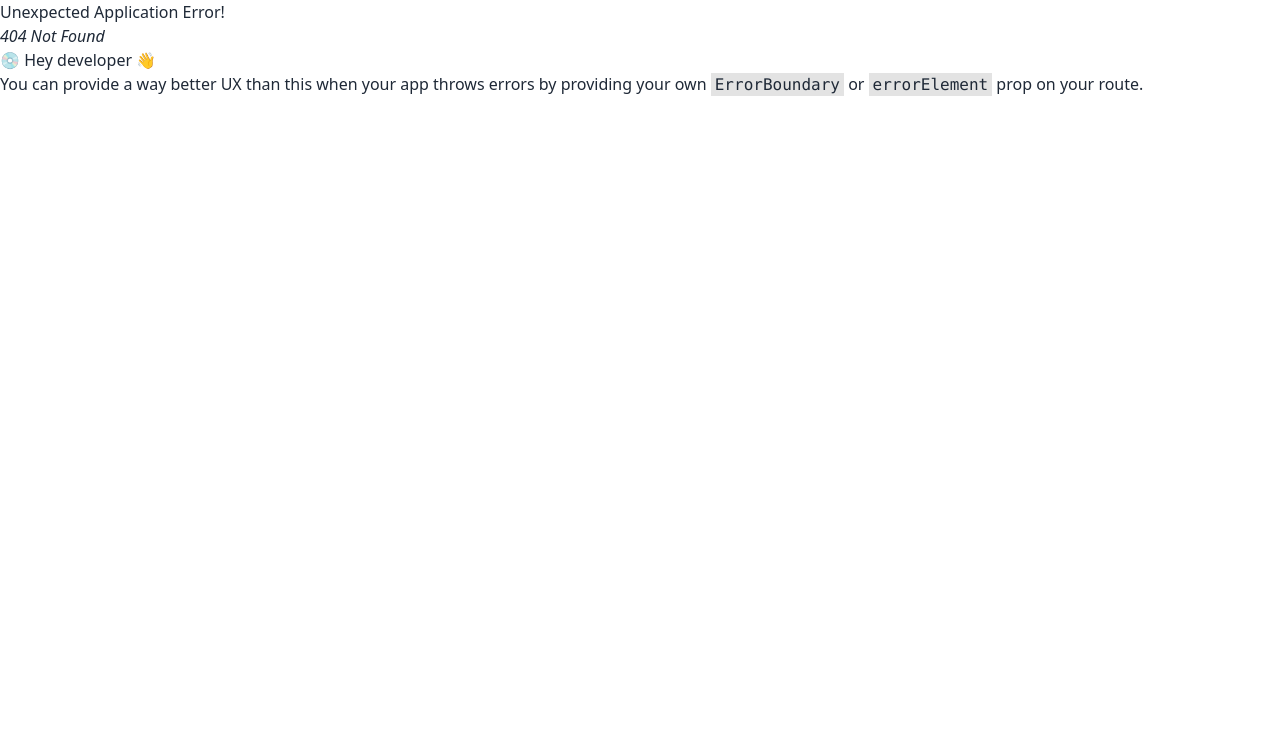
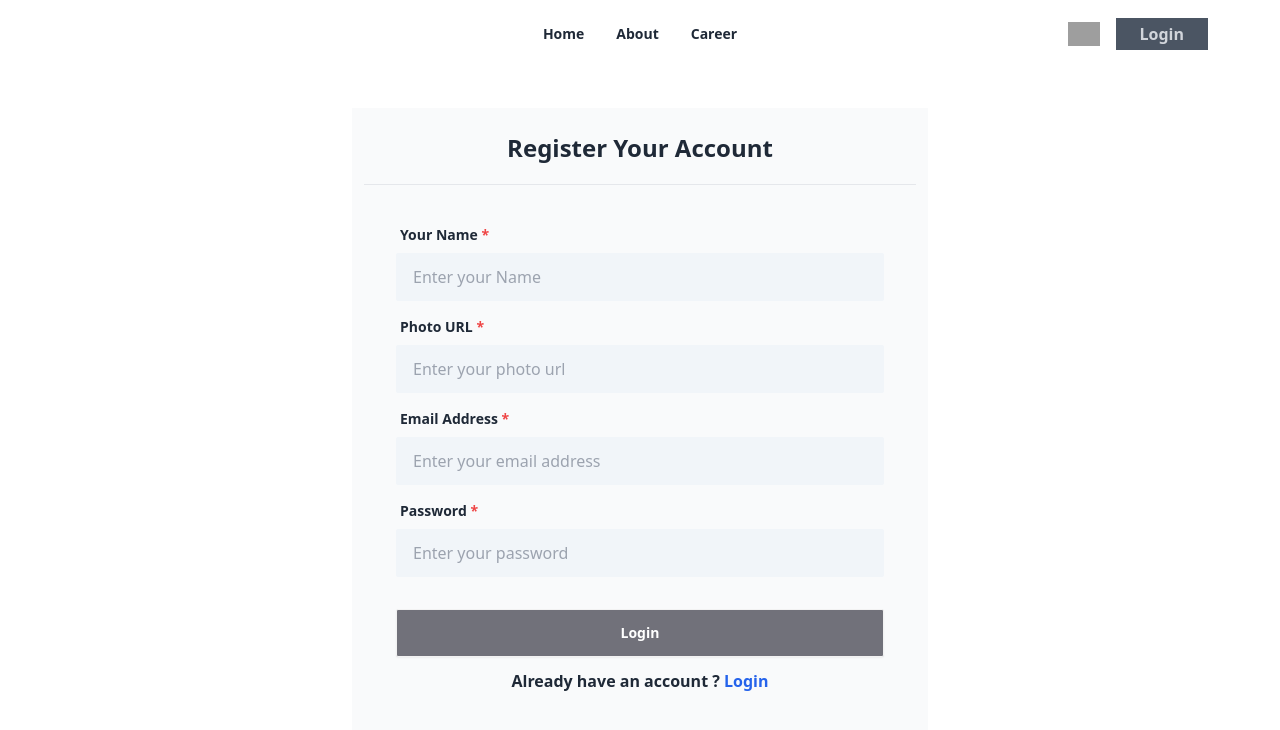
Before and after one commit to rifu28/dragon-auth, a React (Vite) app: page /register in a window 1280 px wide. Before the commit this address had no page. Shown: the top 730 px of the page. Built offline with nearby package versions, Linux system fonts and the light colour scheme; no server answers; grey boxes are pictures that could not be loaded.

Commit message:
unsubscribe

```diff
--- /dev/null
+++ b/src/AuthProvider.jsx
@@ -0,0 +1,29 @@
+import {
+  createUserWithEmailAndPassword,
+  onAuthStateChanged,
+} from "firebase/auth";
+import { createContext, useEffect, useState } from "react";
+import auth from "./firebase.init";
+
+export const AuthContext = createContext(null);
+const AuthProvider = ({ children }) => {
+  const [user, setUser] = useState(null);
+  const createUser = (email, password) => {
+    return createUserWithEmailAndPassword(auth, email, password);
+  };
+  useEffect(() => {
+    const unSubscribe = onAuthStateChanged(auth, (currentUser) => {
+      console.log(currentUser);
+      setUser(currentUser);
+      return () => {
+        unSubscribe();
+      };
+    });
+  }, []);
+  const authInfo = { user, createUser };
+  return (
+    <AuthContext.Provider value={authInfo}>{children}</AuthContext.Provider>
+  );
+};
+
+export default AuthProvider;
--- /dev/null
+++ b/src/Center.jsx
@@ -0,0 +1,11 @@
+import React from "react";
+
+const Center = () => {
+  return (
+    <div className="py-2">
+      <h2 className="text-2xl font-semibold">Center position</h2>
+    </div>
+  );
+};
+
+export default Center;
--- a/src/Home.jsx
+++ b/src/Home.jsx
@@ -1,4 +1,5 @@
 import BreakingNews from "./BreakingNews";
+import Center from "./Center";
 import Header from "./Header";
 import LeftNav from "./LeftNav";
 import Navbar from "./Navbar";
@@ -10,13 +11,12 @@ const Home = () => {
       <Header></Header>
       <BreakingNews></BreakingNews>
       <Navbar></Navbar>
-      <h2 className="font-poppins font-semibold">This is home</h2>
       <div className="grid grid-cols-1 md:grid-cols-4 gap-6">
         <div className="border">
           <LeftNav></LeftNav>
         </div>
         <div className="md:col-span-2 border">
-          <h2 className="text-3xl font-semibold">Center position</h2>
+          <Center></Center>
         </div>
         <div className="border">
           <RightNav></RightNav>
--- /dev/null
+++ b/src/Login.jsx
@@ -0,0 +1,62 @@
+import { Link } from "react-router-dom";
+import Navbar from "./Navbar";
+
+const Login = () => {
+  const handleLogin = (e) => {
+    e.preventDefault();
+    const form = new FormData(e.currentTarget);
+    const email = form.get("email");
+    const password = form.get("password");
+    console.log(email, password);
+  };
+  return (
+    <div>
+      <Navbar></Navbar>
+      <div className="w-1/2 mx-auto mt-10 bg-gray-50 p-3">
+        <h2 className="text-2xl font-semibold text-center mb-5 mt-3">
+          Login Your Account
+        </h2>
+        <hr />
+        <form onSubmit={handleLogin} className="card-body">
+          <div className="form-control">
+            <label className="label">
+              <span className="label-text font-semibold">Email Address</span>
+            </label>
+            <input
+              type="email"
+              name="email"
+              placeholder="Enter your email address"
+              className="input bg-slate-100 rounded-sm"
+              required
+            />
+          </div>
+          <div className="form-control">
+            <label className="label">
+              <span className="label-text font-semibold">Password</span>
+            </label>
+            <input
+              type="password"
+              name="password"
+              placeholder="Enter your password"
+              className="input bg-slate-100 rounded-sm"
+              required
+            />
+          </div>
+          <div className="form-control mt-6">
+            <button className="btn bg-zinc-500 rounded-sm text-white font-semibold">
+              Login
+            </button>
+            <h2 className="font-semibold mt-3 text-center">
+              Don't have an account ?
+              <Link to="/register">
+                <span className="text-green-600"> Register</span>
+              </Link>
+            </h2>
+          </div>
+        </form>
+      </div>{" "}
+    </div>
+  );
+};
+
+export default Login;
--- a/src/Navbar.jsx
+++ b/src/Navbar.jsx
@@ -1,4 +1,4 @@
-import { NavLink } from "react-router-dom";
+import { Link, NavLink } from "react-router-dom";
 import userPic from "./assets/user.png";
 const Navbar = () => {
   const links = (
@@ -69,9 +69,11 @@ const Navbar = () => {
       </div>
       <div className="navbar-end flex gap-4">
         <img className="w-8" src={userPic} alt="" />
-        <button className="bg-gray-600 text-gray-300 px-6 font-semibold py-1">
-          Login
-        </button>
+        <Link to="/login">
+          <button className="bg-gray-600 text-gray-300 px-6 font-semibold py-1">
+            Login
+          </button>
+        </Link>
       </div>
     </div>
   );
--- /dev/null
+++ b/src/Register.jsx
@@ -0,0 +1,106 @@
+import React, { useContext } from "react";
+import { Link } from "react-router-dom";
+import Navbar from "./Navbar";
+import { AuthContext } from "./AuthProvider";
+
+const Register = () => {
+  const { createUser } = useContext(AuthContext);
+  const handleRegister = (e) => {
+    e.preventDefault();
+    const form = new FormData(e.currentTarget);
+    const name = form.get("name");
+    const photo = form.get("photo");
+    const email = form.get("email");
+    const password = form.get("password");
+    console.log(name, photo, email, password);
+    createUser(email, password)
+      .then((result) => {
+        console.log(result.user);
+      })
+      .catch((error) => {
+        console.log(error.message);
+      });
+  };
+  return (
+    <div>
+      <Navbar></Navbar>
+      <div className="w-1/2 mx-auto mt-10 bg-gray-50 p-3 mb-10">
+        <h2 className="text-2xl font-semibold text-center mb-5 mt-3">
+          Register Your Account
+        </h2>
+        <hr />
+        <form onSubmit={handleRegister} className="card-body">
+          <div className="form-control">
+            <label className="label">
+              <span className="label-text font-semibold">
+                Your Name <span className="text-red-500">*</span>
+              </span>
+            </label>
+            <input
+              type="text"
+              name="name"
+              placeholder="Enter your Name"
+              className="input bg-slate-100 rounded-sm"
+              required
+            />
+          </div>
+          <div className="form-control">
+            <label className="label">
+              <span className="label-text font-semibold">
+                Photo URL <span className="text-red-500">*</span>
+              </span>
+            </label>
+            <input
+              type="text"
+              name="photo"
+              placeholder="Enter your photo url"
+              className="input bg-slate-100 rounded-sm"
+              required
+            />
+          </div>
+          <div className="form-control">
+            <label className="label">
+              <span className="label-text font-semibold">
+                Email Address <span className="text-red-500">*</span>
+              </span>
+            </label>
+            <input
+              type="email"
+              name="email"
+              placeholder="Enter your email address"
+              className="input bg-slate-100 rounded-sm"
+              required
+            />
+          </div>
+          <div className="form-control">
+            <label className="label">
+              <span className="label-text font-semibold">
+                Password <span className="text-red-500">*</span>
+              </span>
+            </label>
+            <input
+              type="password"
+              name="password"
+              placeholder="Enter your password"
+              className="input bg-slate-100 rounded-sm"
+              required
+            />
+          </div>
+          <div className="form-control mt-6">
+            <button className="btn bg-zinc-500 rounded-sm text-white font-semibold">
+              Login
+            </button>
+            <h2 className="font-semibold mt-3 text-center">
+              Already have an account ?
+              <Link to="/login">
+                <span className="text-blue-600"> Login</span>
+              </Link>
+            </h2>
+          </div>
+        </form>
+      </div>{" "}
+    </div>
+  );
+};
+
+export default Register;
```
Also changed, not shown: src/main.jsx (+14 -1 lines).
